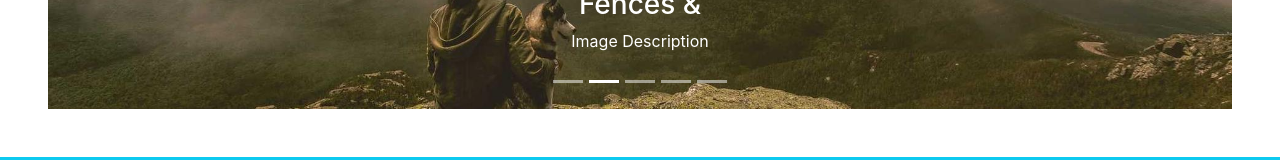
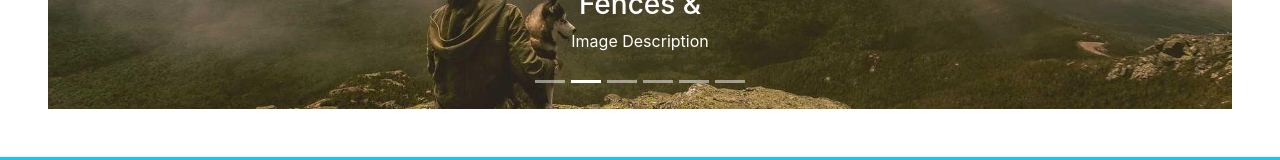
Before and after one commit to tkm404/ampers-redesign, a React (Create React App) app: page / in a window 1280 px wide. Shown: the part 712-872 px from the top of the page. Built offline with nearby package versions, Linux system fonts and the light colour scheme.

Commit message:
Add another slide to HomeCarousel, working on making all new photos fit.

```diff
--- a/src/components/HomeCarousel.js
+++ b/src/components/HomeCarousel.js
@@ -23,7 +23,12 @@ const data = [
     description: "Image Description"
   },
   {
-    image: require('../assets/img/examplepic2.jpg'),
+    image: require('../assets/img/examplepic3.jpg'),
+    caption: "Repairs &",
+    description: "Image Description"
+  },
+  {
+    image: require('../assets/img/AmpersHats.jpg'),
     caption: "Ampers & Ampersand",
     description: "Image Description"
   }
@@ -42,7 +47,7 @@ function HomeCarousel() {
         return (
           <Carousel.Item>
             <img
-              className='d-block w-100'
+              className='d-block w-100 mh-50'
               src={slide.image}
               alt='slider'
             />
```
